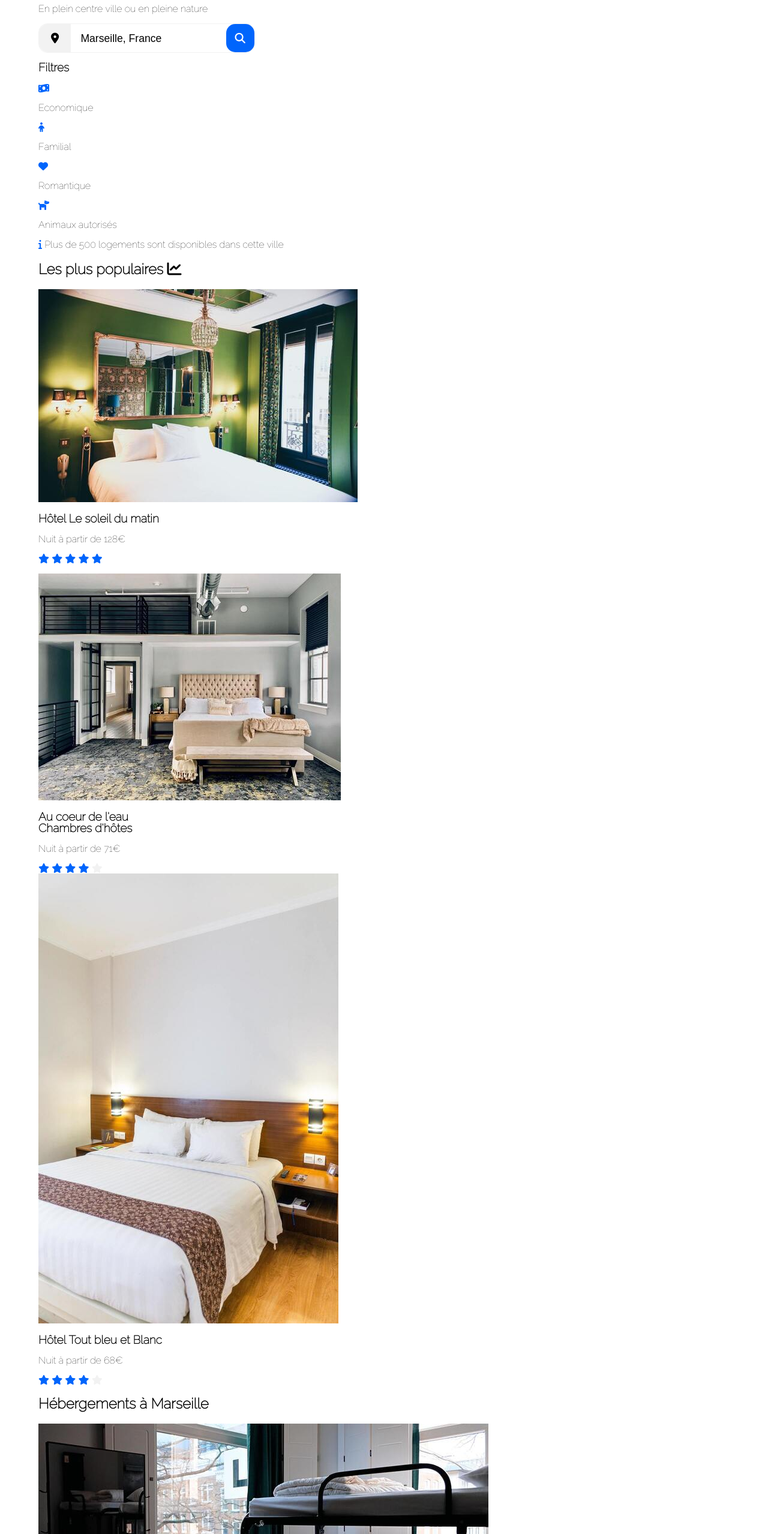
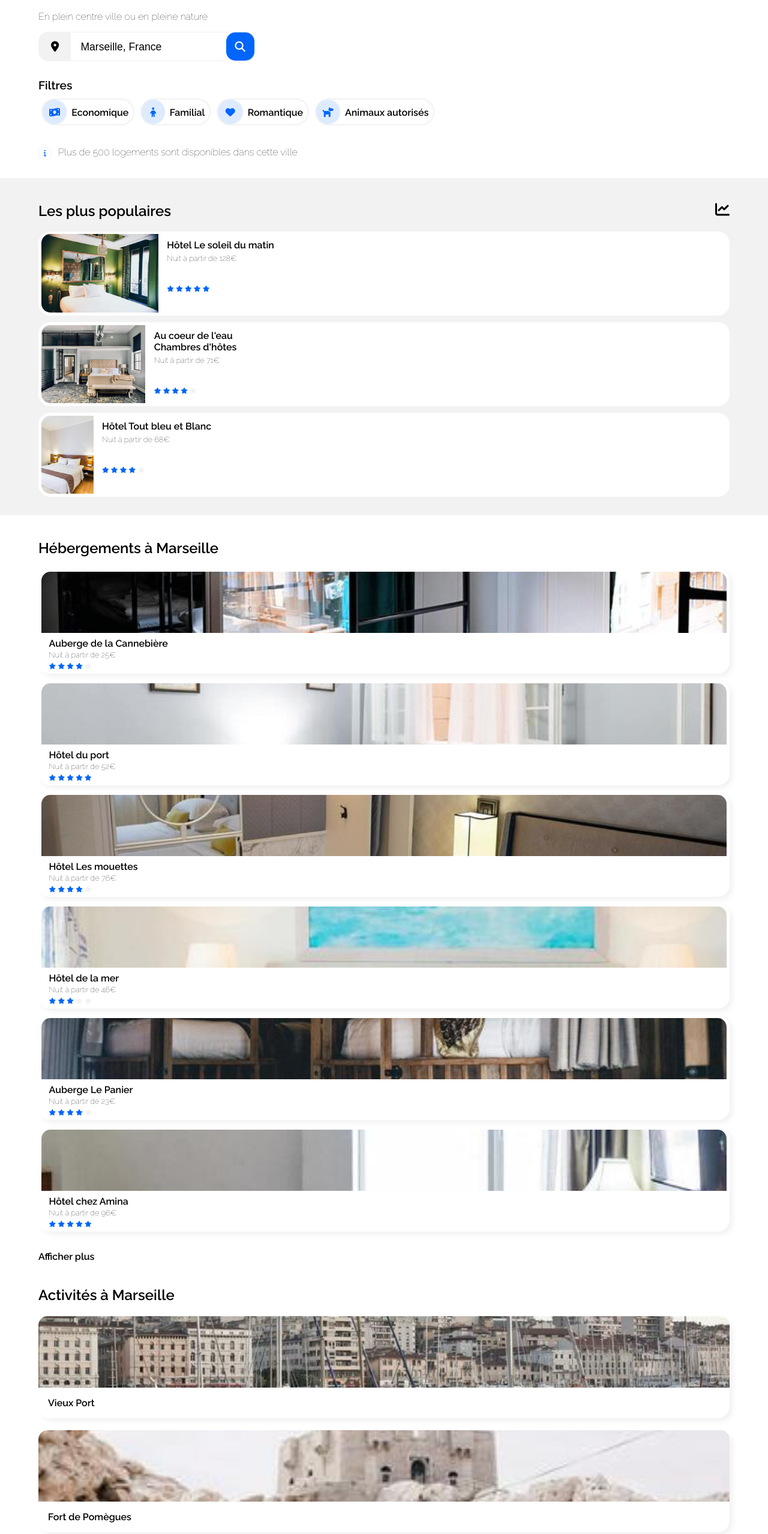
Before and after one commit to Alice-S-dev/AliceSchneider_2_29032021, a plain HTML site: page Index.html in a window 1280 px wide. Shown: the part 163-2720 px from the top of the page at 60% size. Drawn offline with Linux system fonts and the light colour scheme.

Commit message:
Mise en place CSS et modif des polices

```diff
--- a/Index.html
+++ b/Index.html
@@ -5,7 +5,11 @@
 	<meta name="viewport" content="width=device-width, initial-scale=1.0"/>
 	<title>  Reservia  </title>
 	<link rel="stylesheet" href="Styles.css"/>
+	<!--Icones-->
 	<script src="https://kit.fontawesome.com/a99eb3c29f.js" crossorigin="anonymous"></script>
+	<!--Polices -->
+	<link rel="preconnect" href="https://fonts.gstatic.com">
+	<link href="https://fonts.googleapis.com/css2?family=Raleway:wght@100;600&display=swap" rel="stylesheet">
 </head>
 
 <body>
@@ -30,7 +34,7 @@
 
 
 	<main>
-		<section>   <!-- Section 1 : "Recherches" -->
+		<section id="Recherches">   <!-- Section 1 : "Recherches" -->
 			<h1>
 				Trouvez votre hébergement pour des vacances de rêve
 			</h1>
@@ -52,7 +56,7 @@
 					<h2>
 						Filtres
 					</h2>
-
+					<div id="Filtres-tel">
 						<div class="Filtre">
 							<i class="fas fa-money-bill-wave blue"></i>
 							<p>
@@ -81,9 +85,10 @@
 							</p>
 						</div>
 					</div>
+				</div>
 
 
-					<p>
+					<p id="info">
 						<i class="fas fa-info blue"></i>
 						Plus de 500 logements sont disponibles dans cette ville
 					</p>
@@ -91,16 +96,17 @@
 		</section>
 
 
-		<section>   <!-- Section 2 : "Les plus populaires" -->
+		<section id="Populaires">   <!-- Section 2 : "Les plus populaires" -->
 			<h1>
 				Les plus populaires
 				<i class="fas fa-chart-line"></i>
 			</h1>
 
 
-			<div class="Cartes-pop">	<!-- Carte populaire 1 -->
+			<a href="#"> <!-- Carte populaire 1 -->
+				<div class="Cartes-pop">
 					<div class="Photos-pop">
-					<a href="images/hebergements/2_large/emile-guillemot-Bj_rcSC5XfE-unsplash.jpg"><img src="images/hebergements/4_small/emile-guillemot-Bj_rcSC5XfE-unsplash.jpg" alt="Hôtel le soleil du matin"/></a>
+						<img src="images/hebergements/4_small/emile-guillemot-Bj_rcSC5XfE-unsplash.jpg" alt="Hôtel le soleil du matin"/>
 					</div>
 
 					<div class="Texte-pop">
@@ -121,11 +127,13 @@
 						</p>
 					</div>
 				</div>
+			</a>
 
 
-			<div class="Cartes-pop">	 <!-- Carte populaire 2 -->
+			<a href="#"> <!-- Carte populaire 2 -->
+				<div class="Cartes-pop">
 					<div class="Photos-pop">
-					<a href="images/hebergements/2_large/aw-creative-VGs8z60yT2c-unsplash.jpg"><img src="images/hebergements/4_small/aw-creative-VGs8z60yT2c-unsplash.jpg" alt="Chambres d'hôte au coeur de l'eau"/></a>
+						<img src="images/hebergements/4_small/aw-creative-VGs8z60yT2c-unsplash.jpg" alt="Chambres d'hôte au coeur de l'eau"/>
 					</div>
 
 					<div class="Texte-pop">
@@ -138,18 +146,22 @@
 							Nuit à partir de 71€
 						</p>
 
+						<p>
 							<i class="fas fa-star blue"></i>
 							<i class="fas fa-star blue"></i>
 							<i class="fas fa-star blue"></i>
 							<i class="fas fa-star blue"></i>
 							<i class="fas fa-star grey"></i>
+						</p>
 					</div>
 				</div>
+			</a>
 
 
-			<div class="Cartes-pop">	 <!-- Carte populaire 3 -->
+			<a href="#"> <!-- Carte populaire 3 -->
+				<div class="Cartes-pop">
 					<div class="Photos-pop">
-					<a href="images/hebergements/2_large/febrian-zakaria-sjvU0THccQA-unsplash.jpg"><img src="images/hebergements/4_small/febrian-zakaria-sjvU0THccQA-unsplash.jpg" alt="Hôtel Tout bleu et Blanc"/></a>
+						<img src="images/hebergements/4_small/febrian-zakaria-sjvU0THccQA-unsplash.jpg" alt="Hôtel Tout bleu et Blanc"/>
 					</div>
 
 					<div class="Texte-pop">
@@ -161,25 +173,31 @@
 							Nuit à partir de 68€
 						</p>
 
+						<p>
 							<i class="fas fa-star blue"></i>
 							<i class="fas fa-star blue"></i>
 							<i class="fas fa-star blue"></i>
 							<i class="fas fa-star blue"></i>
 							<i class="fas fa-star grey"></i>
+						</p>
 					</div>
 				</div>
+			</a>
 
 		</section>
 
 
-		<section>   <!-- Section 3 : "Hébergements" -->
+		<section id="Hebergements">   <!-- Section 3 : "Hébergements" -->
 			<h1 id="ancre_heberg">
 				Hébergements à Marseille
 			</h1>
 
 
-			<div class="Cartes-heberg">		<!-- Carte hébergement 1 -->
-				<a href="images/hebergements/2_large/marcus-loke-WQJvWU_HZFo-unsplash.jpg"><img src="images/hebergements/4_small/marcus-loke-WQJvWU_HZFo-unsplash.jpg" alt="Auberge de la Cannebière"/></a>
+			<a href="#"> <!-- Carte hébergement 1 -->
+				<div class="Cartes-heberg">
+					<div class="Photos-heberg">
+						<img src="images/hebergements/4_small/marcus-loke-WQJvWU_HZFo-unsplash.jpg" alt="Auberge de la Cannebière"/>
+					</div>
 
 					<h2>
 						Auberge de la Cannebière
@@ -189,16 +207,22 @@
 						Nuit à partir de 25€
 					</p>
 
+					<p>
 						<i class="fas fa-star blue"></i>
 						<i class="fas fa-star blue"></i>
 						<i class="fas fa-star blue"></i>
 						<i class="fas fa-star blue"></i>
 						<i class="fas fa-star grey"></i>
+					</p>
 				</div>
+			</a>
 
 
-			<div class="Cartes-heberg">		<!-- Carte hébergement 2 -->
-				<a href="images/hebergements/2_large/fred-kleber-gTbaxaVLvsg-unsplash.jpg"><img src="images/hebergements/4_small/fred-kleber-gTbaxaVLvsg-unsplash.jpg" alt="Hôtel du port"/></a>
+			<a href="#"> <!-- Carte hébergement 2 -->
+				<div class="Cartes-heberg">
+					<div class="Photos-heberg">
+						<img src="images/hebergements/4_small/fred-kleber-gTbaxaVLvsg-unsplash.jpg" alt="Hôtel du port"/>
+					</div>
 
 					<h2>
 						Hôtel du port
@@ -208,16 +232,22 @@
 						Nuit à partir de 52€
 					</p>
 
+					<p>
 						<i class="fas fa-star blue"></i>
 						<i class="fas fa-star blue"></i>
 						<i class="fas fa-star blue"></i>
 						<i class="fas fa-star blue"></i>
 						<i class="fas fa-star blue"></i>
+					</p>
 				</div>
+			</a>
 
 
-			<div class="Cartes-heberg">		<!-- Carte hébergement 3 -->
-				<a href="images/hebergements/2_large/reisetopia-B8WIgxA_PFU-unsplash.jpg"><img src="images/hebergements/4_small/reisetopia-B8WIgxA_PFU-unsplash.jpg" alt="Hôtel Les mouettes"/></a>
+			<a href="#"> <!-- Carte hébergement 3 -->
+				<div class="Cartes-heberg">
+					<div class="Photos-heberg">
+						<img src="images/hebergements/4_small/reisetopia-B8WIgxA_PFU-unsplash.jpg" alt="Hôtel Les mouettes"/>
+					</div>
 
 					<h2>
 						Hôtel Les mouettes
@@ -227,16 +257,22 @@
 						Nuit à partir de 76€
 					</p>
 
+					<p>
 						<i class="fas fa-star blue"></i>
 						<i class="fas fa-star blue"></i>
 						<i class="fas fa-star blue"></i>
 						<i class="fas fa-star blue"></i>
 						<i class="fas fa-star grey"></i>
+					</p>
 				</div>
+			</a>
 
 
-			<div class="Cartes-heberg">		<!-- Carte hébergement 4 -->
-				<a href="images/hebergements/2_large/annie-spratt-Eg1qcIitAuA-unsplash.jpg"><img src="images/hebergements/4_small/annie-spratt-Eg1qcIitAuA-unsplash.jpg" alt="Hôtel de la mer"/></a>
+			<a href="#"> <!-- Carte hébergement 4 -->
+				<div class="Cartes-heberg">
+					<div class="Photos-heberg">
+						<img src="images/hebergements/4_small/annie-spratt-Eg1qcIitAuA-unsplash.jpg" alt="Hôtel de la mer"/>
+					</div>
 
 					<h2>
 						Hôtel de la mer
@@ -246,16 +282,22 @@
 						Nuit à partir de 46€
 					</p>
 
+					<p>
 						<i class="fas fa-star blue"></i>
 						<i class="fas fa-star blue"></i>
 						<i class="fas fa-star blue"></i>
 						<i class="fas fa-star grey"></i>
 						<i class="fas fa-star grey"></i>
+					</p>
 				</div>
+			</a>
 
 
-			<div class="Cartes-heberg">		<!-- Carte hébergement 5 -->
-				<a href="images/hebergements/2_large/nicate-lee-kT-ZyaiwBe0-unsplash.jpg"><img src="images/hebergements/4_small/nicate-lee-kT-ZyaiwBe0-unsplash.jpg" alt="Auberge Le Panier"/></a>
+			<a href="#"> <!-- Carte hébergement 5 -->
+				<div class="Cartes-heberg">
+					<div class="Photos-heberg">
+						<img src="images/hebergements/4_small/nicate-lee-kT-ZyaiwBe0-unsplash.jpg" alt="Auberge Le Panier"/>
+					</div>
 
 					<h2>
 						Auberge Le Panier
@@ -265,16 +307,22 @@
 						Nuit à partir de 23€
 					</p>
 
+					<p>
 						<i class="fas fa-star blue"></i>
 						<i class="fas fa-star blue"></i>
 						<i class="fas fa-star blue"></i>
 						<i class="fas fa-star blue"></i>
 						<i class="fas fa-star grey"></i>
+					</p>
 				</div>
+			</a>
 
 
-			<div class="Cartes-heberg">		<!-- Carte hébergement 6 -->
-				<a href="images/hebergements/2_large/febrian-zakaria-M6S1WvfW68A-unsplash.jpg"><img src="images/hebergements/4_small/febrian-zakaria-M6S1WvfW68A-unsplash.jpg" alt="Hôtel chez Amina"/></a>
+			<a href="#"> <!-- Carte hébergement 6 -->
+				<div class="Cartes-heberg">
+					<div class="Photos-heberg">
+						<img src="images/hebergements/4_small/febrian-zakaria-M6S1WvfW68A-unsplash.jpg" alt="Hôtel chez Amina"/>
+					</div>
 
 					<h2>
 						Hôtel chez Amina
@@ -284,98 +332,125 @@
 						Nuit à partir de 96€
 					</p>
 
+					<p>
 						<i class="fas fa-star blue"></i>
 						<i class="fas fa-star blue"></i>
 						<i class="fas fa-star blue"></i>
 						<i class="fas fa-star blue"></i>
 						<i class="fas fa-star blue"></i>
+					</p>
 				</div>
+			</a>
 
-			<p>
+			<p id="plus">
 				Afficher plus
 			</p>
 
 		</section>
 
 
-		<section>   <!-- Section 4 : "Activités" -->
+		<section id="Activites">   <!-- Section 4 : "Activités" -->
 			<h1 id="ancre_act">
 				Activités à Marseille
 			</h1>
 
-			<div class="Cartes-activités">		<!-- Carte activité 1 -->
-				<a href="images/activites/2_large/reno-laithienne-QUgJhdY5Fyk-unsplash.jpg"><img src="images/activites/4_small/reno-laithienne-QUgJhdY5Fyk-unsplash.jpg" alt="Vieux Port"/></a>
+			<a href="#"> <!-- Carte activité 1 -->
+				<div class="Cartes-activites">
+					<div class="Photos-act">
+						<img src="images/activites/4_small/reno-laithienne-QUgJhdY5Fyk-unsplash.jpg" alt="Vieux Port"/>
+					</div>
 
 					<h2>
 						Vieux Port
 					</h2>
 				</div>
+			</a>
 
 
-			<div class="Cartes-activités">		<!-- Carte activité 2 -->
-				<a href="images/activites/2_large/paul-hermann-QFTrLdQIRhI-unsplash.jpg"><img src="images/activites/4_small/paul-hermann-QFTrLdQIRhI-unsplash.jpg" alt="Fort de Pomègues"/></a>
+			<a href="#"> <!-- Carte activité 2 -->
+				<div class="Cartes-activites">
+					<div class="Photos-act">
+						<img src="images/activites/4_small/paul-hermann-QFTrLdQIRhI-unsplash.jpg" alt="Fort de Pomègues"/>
+					</div>
 
 					<h2>
 						Fort de Pomègues
 					</h2>
 				</div>
+			</a>
 
 
-			<div class="Cartes-activités">		<!-- Carte activité 3 -->
-				<a href="images/activites/2_large/kevin-hikari-rV_Qd1l-VXg-unsplash.jpg"><img src="images/activites/4_small/kevin-hikari-rV_Qd1l-VXg-unsplash.jpg" alt="Îles de Frioul"/></a>
+			<a href="#"> <!-- Carte activité 3 -->
+				<div class="Cartes-activites">
+					<div class="Photos-act">
+						<img src="images/activites/4_small/kevin-hikari-rV_Qd1l-VXg-unsplash.jpg" alt="Îles de Frioul"/>
+					</div>
 
 					<h2>
-					Îles de Frioul
+						Îles du Frioul
 					</h2>
 				</div>
+			</a>
 
 
-			<div class="Cartes-activités">		<!-- Carte activité 4 -->
-				<a href="images/activites/2_large/kilyan-sockalingum-NR8-cBCN3aI-unsplash.jpg"><img src="images/activites/4_small/kilyan-sockalingum-NR8-cBCN3aI-unsplash.jpg" alt="Parc National des Calanques"/></a>
+			<a href="#"> <!-- Carte activité 4 -->
+				<div class="Cartes-activites">
+					<div class="Photos-act">
+						<img src="images/activites/4_small/kilyan-sockalingum-NR8-cBCN3aI-unsplash.jpg" alt="Parc National des Calanques"/>
+					</div>
 
 					<h2>
 						Parc National des Calanques
 					</h2>
 				</div>
+			</a>
 
 
-			<div class="Cartes-activités">		<!-- Carte activité 5 -->
-				<a href="images/activites/2_large/florian-wehde-xW9e8gdotxI-unsplash.jpg"><img src="images/activites/4_small/florian-wehde-xW9e8gdotxI-unsplash.jpg" alt="Notre-Dame-de-la-Garde"/></a>
+			<a href="#"> <!-- Carte activité 5 -->
+				<div class="Cartes-activites">
+					<div class="Photos-act">
+						<img src="images/activites/4_small/florian-wehde-xW9e8gdotxI-unsplash.jpg" alt="Notre-Dame-de-la-Garde"/>
+					</div>
 
 					<h2>
 						Notre-Dame-de-la-Garde
 					</h2>
 				</div>
+			</a>
 
 
-			<div class="Cartes-activités">		<!-- Carte activité 6 -->
-				<a href="images/activites/2_large/lena-paulin-wH2-EJoDcV0-unsplash.jpg"><img src="images/activites/4_small/lena-paulin-wH2-EJoDcV0-unsplash.jpg" alt="Parc Longchamp"/></a>
+			<a href="#"> <!-- Carte activité 6 -->
+				<div class="Cartes-activites">
+					<div class="Photos-act">
+						<img src="images/activites/4_small/lena-paulin-wH2-EJoDcV0-unsplash.jpg" alt="Parc Longchamp"/>
+					</div>
 
 					<h2>
 						Parc Longchamp
 					</h2>
 				</div>
+			</a>
 
 		</section>
 	</main>
 
 	<footer>
-		<nav>
+		<nav id="liens-footer">
 			<ul>
-				<h2>A propos</h2>
+				<li><h2>A propos</h2> </li>
 				<li> <a href="#Fonctionnement"> Fonctionnement du site </a></li>
 				<li> <a href="#CGV"> Conditions générales de vente </a></li>
 				<li> <a href="#Confidentialité"> Données et confidentialité </a></li>
 			</ul>
 
 			<ul>
-				<h2>Nos hébergements</h2>
+				<li><h2>Nos hébergements</h2></li>
 				<li> <a href="#Qualité"> Charte qualité </a></li>
 				<li> <a href="#Soumettre"> Soumettre votre hôtel </a></li>
 			</ul>
 
 			<ul>
-				<h2>Assistance</h2>
+				<li><h2>Assistance</h2> </li>
 				<li> <a href="#Aide"> Centre d'aide </a></li>
 				<li> <a href="#Contact"> Nous contacter </a></li>
 			</ul>
--- a/Styles.css
+++ b/Styles.css
@@ -21,19 +21,11 @@ Light gray : #F2F2F2;
 /* ---------------------------------------- */
 /* == DÉFINITIONS DES POLICES*/
 /*---------------------------------------- */
-@font-face {
-    font-family: 'ralewaythin';
-    src: url('Polices/raleway-variablefont_wght-webfont.woff2') format('woff2'),
-         url('Polices/raleway-variablefont_wght-webfont.woff') format('woff'),
-         url('Polices/Raleway-VariableFont_wght.ttf') format ('truetype');
-    font-weight: normal;
-    font-style: normal;
 
-}
 
 body
 {
-	font-family: ralewaythin, sans-serif
+	font-family: Raleway, Arial, sans-serif;
 }
 
 
@@ -45,25 +37,23 @@ body
 	margin: 0;
 }
 
-main
-{
-	margin: 0 5% 0 5%;
-}
-
 img
 {
     max-width: 100%;
 }
+
 /*     Titres     */
 
 h1
 {
 	font-size: 1.5em;
+	font-weight: bold;
 }
 
 h2
 {
 	font-size : 1.2em;
+	font-weight: bold;
 }
 
 
@@ -153,7 +143,10 @@ header a:hover
 /* ---------------------------------------- */
 /* ==  		 SECTION 1 : Recherche  	     */
 /*---------------------------------------- */
-
+#Recherches
+{
+	margin: 0 5% 0 5%;
+}
 /*     Barre de recherche      */
 #Recherche
 {
@@ -194,31 +187,239 @@ button
 	border-top-left-radius: 15px;
 	border-bottom-left-radius: 15px;
 }
+
 /*     Filtres de recherche      */
 
+#Filtres h2
+{
+	margin: 1.5em 1em 0.3em 0 ;
+}
+
+#Filtres-tel
+{
+	display: flex;
+	flex-wrap: wrap;
+}
+
+.Filtre
+{
+	display: flex;
+	align-items: baseline;
+	border: 2px #F2F2F2 solid;
+	border-radius: 30px;
+	margin: 0.3em;
+}
+
+.Filtre:hover
+{
+ border: 2px #DEEBFF dotted;
+ background-color: #F2F2F2;
+}
+
+.Filtre .blue
+{
+	background-color: #DEEBFF;
+	border-radius: 25px;
+}
+
+.fa-money-bill-wave, .fa-dog
+{
+	padding: 0.8em 0.7em;
+}
+
+.fa-child
+{
+	padding: 0.8em 0.9em;
+}
+
+.fa-heart
+{
+	padding: 0.8em;
+}
+
+
+.Filtre p
+{
+	margin: 0.5em;
+	font-weight: bold;
+}
+
+
 /*     Info      */
+
+.fa-info
+{
+	font-size: 0.7em;
+	padding: 0.4em 0.7em;
+	border: 1px #F2F2F2 solid;
+	border-radius: 20px;
+	margin-right: 1em;
+}
+
+#info
+{
+	display: flex;
+	align-items: baseline;
+	margin: 30px 0 30px 0;
+}
 
 /* ---------------------------------------- */
 /* ==     SECTION 2 : Les plus populaires  */
 /*---------------------------------------- */
+#Populaires
+{
+	background: #F2F2F2;
+	padding: 20px 5% 20px 5%;
+}
+
+#Populaires h1
+{
+	display: flex;
+	justify-content: space-between;
+}
+
 
 /*     Cartes hébergements populaires      */
+
+.Cartes-pop
+{
+	background: #FFF;
+	border-radius: 20px;
+	box-shadow: 5px 5px 10px #F2F2F2;
+	display: flex;
+	height: 140px;
+	margin: 0.7em 0;
+}
+
+.Cartes-pop h2
+{
+	font-size: 1em;
+	margin-bottom: 0.3em;
+}
+
+.Cartes-pop p
+{
+	font-size: 0.8em;
+	margin: 0 0 35px 0;
+}
+
+.Texte-pop
+{
+	margin-right: 2em;
+}
+.fa-star
+{
+	font-size: 0.8em;
+}
+
+.Photos-pop
+{
+	max-width: 40%;
+	height: 93%;
+	margin: 0.3em 0.9em 0.3em 0.3em;
+}
+
+.Photos-pop img
+{
+	border-radius: 15px 0 0 15px;
+	height: 100%;
+	width:100%;
+	object-fit: cover;
+}
 
 
 /* ---------------------------------------- */
 /* ==       SECTION 3 : Hébergements        */
 /*---------------------------------------- */
+#Hebergements
+{
+	padding: 20px 5% 20px 5%;
+}
+
 
 /*     Cartes hébergements à Marseille      */
 
+.Cartes-heberg
+{
+	border-radius: 20px;
+	box-shadow: 5px 5px 10px #F2F2F2;
+	margin: 0.7em 0;
+	height: 170px;
+	padding: 0.3em 0.3em 0 0.3em;
+}
 
+.Photos-heberg
+{
+	max-width: 100%;
+	height: 60%;
+}
+
+.Cartes-heberg img
+{
+	border-radius: 15px 15px 0 0;
+	height: 100%;
+	width: 100%;
+	object-fit: cover;
+}
+
+.Cartes-heberg h2
+{
+	font-size: 1em;
+	margin: 0.5em 0 0 0.8em;
+}
+
+.Cartes-heberg p
+{
+	font-size: 0.8em;
+	margin: 0.2em 0 0.2em 1em;
+}
+
+#plus
+{
+	font-weight: bold;
+	margin: 2em 0 0 0;
+}
 
 /* ---------------------------------------- */
 /* ==       SECTION 4 : Activités          */
 /*---------------------------------------- */
-
+#Activites
+{
+	padding: 20px 5% 20px 5%;
+}
+#Activites h1
+{
+	margin-top:0;
+}
 /*    Cartes activités    */
 
+.Cartes-activites
+{
+	border-radius: 20px;
+	box-shadow: 5px 5px 10px #F2F2F2;
+	margin: 1.3em 0;
+	height: 170px;
+}
+
+.Photos-act
+{
+	max-width: 100%;
+	height: 70%;
+}
+
+.Photos-act img
+{
+	border-radius: 15px 15px 0 0;
+	height: 100%;
+	width: 100%;
+	object-fit: cover;
+}
+
+.Cartes-activites h2
+{
+	font-size: 1em;
+	margin: 1em 0 0 1em;
+}
 
 
 /* ---------------------------------------- */
@@ -226,10 +427,22 @@ button
 /*---------------------------------------- */
 footer
 {
-	margin: 20px 5% 20px 5%;
+	background: #F2F2F2;
+	padding: 5px 0 25px 0;
 }
+
 /*     Navigation    */
+#liens-footer h2
+{
+	font-size: 1.1em;
+	margin-top: 2em;
+}
 
+#liens-footer li
+{
+	font-size: 0.9em;
+	margin-bottom: 1em;
+}
 
 /* ---------------------------------------- */
 /* ==       MEDIAS QUERIS        */
```
Also changed, not shown: Polices/Raleway-Italic-VariableFont_wght.ttf (deleted), Polices/Raleway-VariableFont_wght.ttf (deleted), Polices/raleway-variablefont_wght-webfont.woff (deleted), Polices/raleway-variablefont_wght-webfont.woff2 (deleted), 2 other files. Lines whose indentation alone changed are shown as unchanged.
